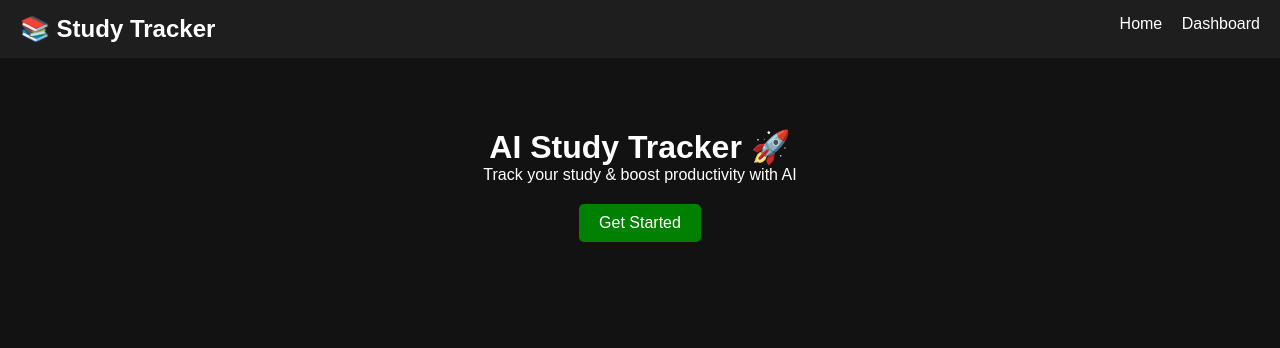
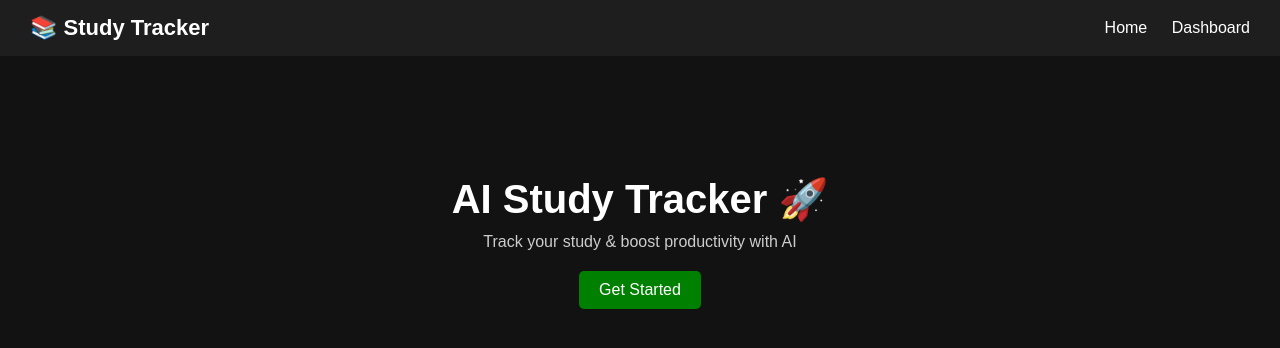
Before and after one commit to Annu9111/AI_Study_Tracker, a Flask app: page / in a window 1280 px wide. Shown: the top 348 px of the page. Run offline with Flask 3, Linux system fonts and the light colour scheme.

Commit message:
css modified

```diff
--- a/static/css/style.css
+++ b/static/css/style.css
@@ -14,14 +14,25 @@ body {
 .navbar {
     display: flex;
     justify-content: space-between;
-    padding: 15px 20px;
+    align-items: center; /* NEW */
+    padding: 15px 30px;
     background: #1e1e1e;
 }
 
-.navbar a {
+.logo {
+    font-size: 22px;
+    font-weight: bold;
+}
+
+.nav-links a {
     color: white;
-    margin-left: 15px;
+    margin-left: 20px;
     text-decoration: none;
+    transition: 0.3s;
+}
+
+.nav-links a:hover {
+    color: #00ff88; /* glow effect */
 }
 
 /* Container */
@@ -32,7 +43,16 @@ body {
 /* Hero */
 .hero {
     text-align: center;
-    margin-top: 50px;
+    margin-top: 100px;
+}
+
+.hero h1 {
+    font-size: 40px;
+}
+
+.hero p {
+    margin-top: 10px;
+    color: #ccc;
 }
 
 .btn {
@@ -68,6 +88,10 @@ body {
 
     .navbar {
         flex-direction: column;
-        gap: 10px;
+        align-items: flex-start;
+    }
+
+    .nav-links {
+        margin-top: 10px;
     }
 }
--- a/templates/base.html
+++ b/templates/base.html
@@ -8,14 +8,15 @@
     <link rel="stylesheet" href="{{ url_for('static', filename='css/style.css') }}">
 </head>
 <body>
+    <nav class="navbar">
+    <div class="logo">📚 Study Tracker</div>
 
-    <nav class="navbar">
-        <h2>📚 Study Tracker</h2>
-        <div>
-            <a href="/">Home</a>
-            <a href="/dashboard">Dashboard</a>
-        </div>
+    <div class="nav-links">
+        <a href="/">Home</a>
+        <a href="/dashboard">Dashboard</a>
+    </div>
     </nav>
+
 
     <div class="container">
         {% block content %}{% endblock %}
```
